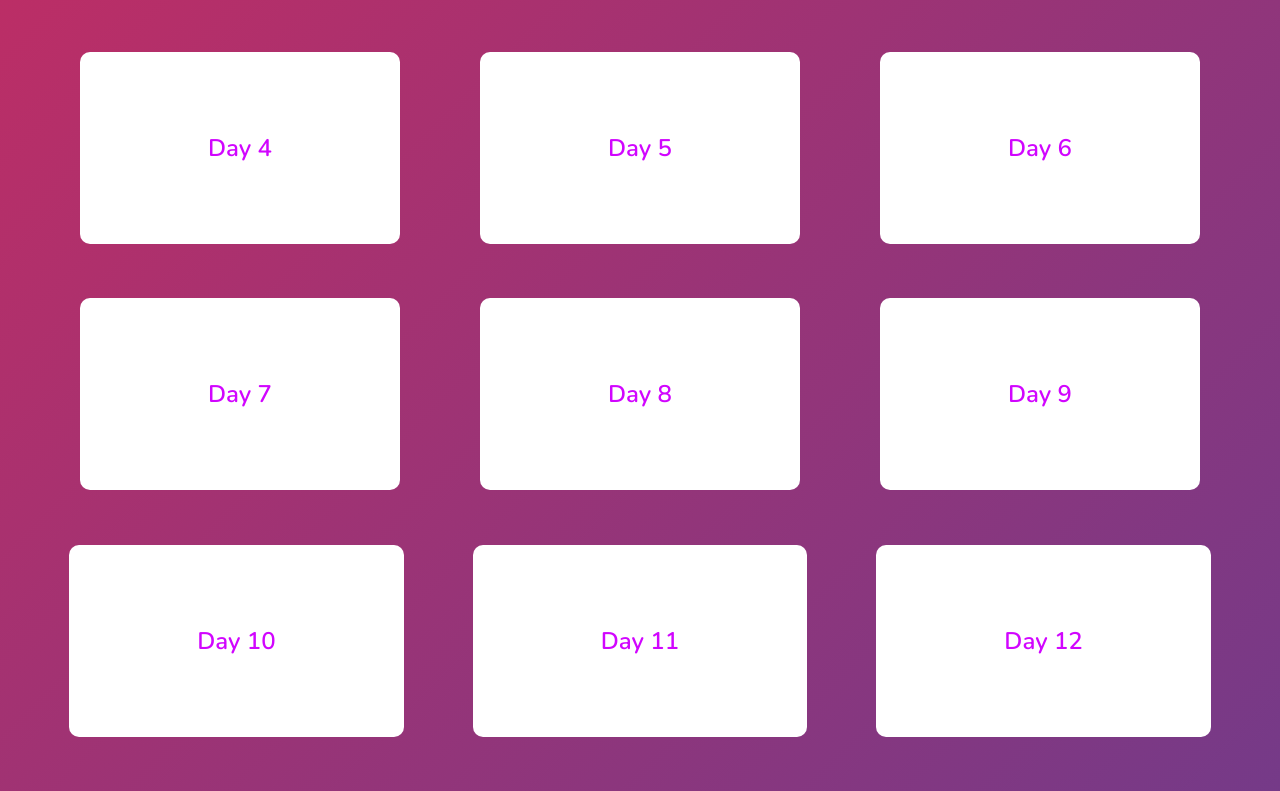
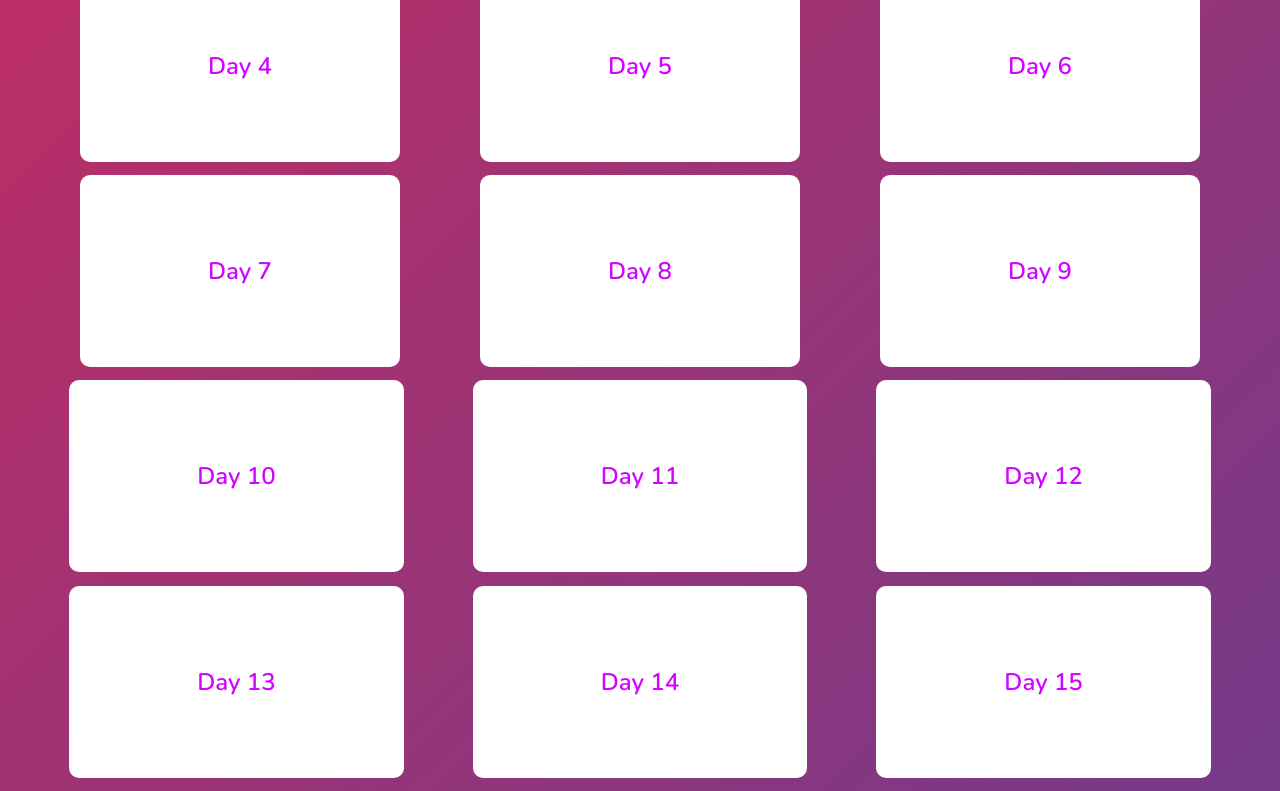
Before and after one commit to abhisheksaran/frontend-THAs, a plain HTML site: page index.html in a window 1280 px wide. Shown: the part 489-1280 px from the top of the page. Drawn offline with nearby package versions, Linux system fonts and the light colour scheme.

Commit message:
day13-url-added

```diff
--- a/index.html
+++ b/index.html
@@ -155,6 +155,28 @@
         </a>
 
     </div>
+
+    <div class="row">
+        <a href="day13/index.html">
+            <div class="card">
+                Day 13
+            </div>
+        </a>
+
+        <a href="day14/index.html">
+            <div class="card">
+                Day 14
+            </div>
+        </a>
+
+        <a href="day15/index.html">
+            <div class="card">
+                Day 15
+            </div>
+        </a>
+
+    </div>
+
 </div>
 </body>
 </html>
```
